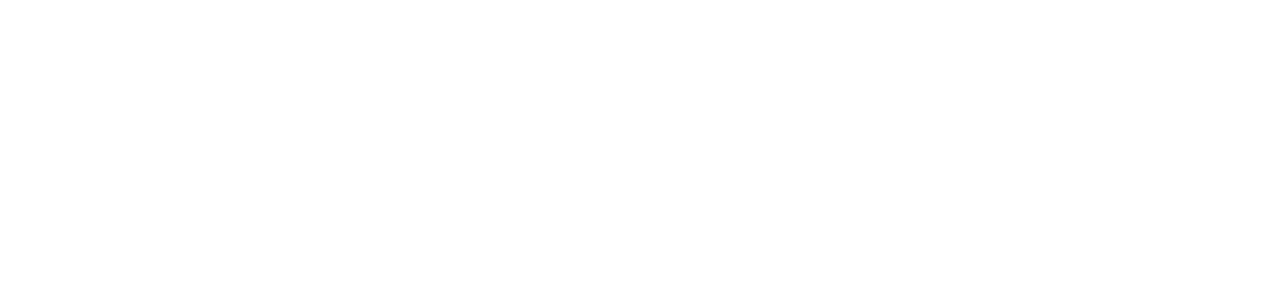
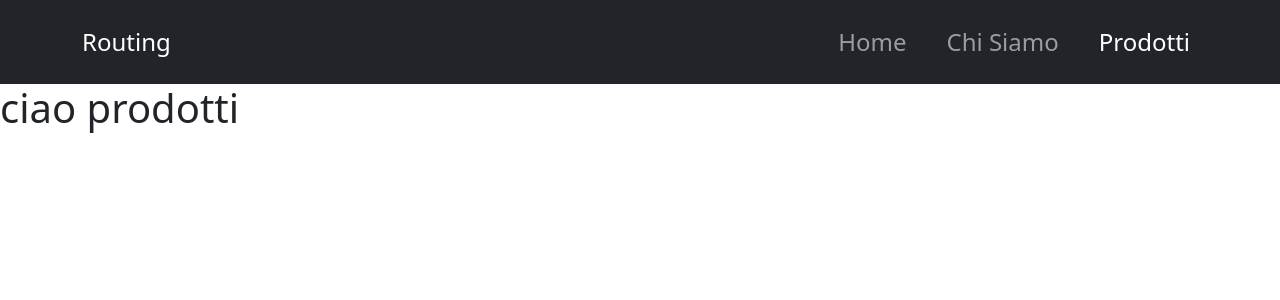
Before and after one commit to gabrieletodaroo9/react-router, a React (Vite) app: page /products in a window 1280 px wide. Shown: the top 300 px of the page. Built offline with nearby package versions, Linux system fonts and the light colour scheme; the HTML template or start-up script is replaced by a standard one.

Commit message:
create rooting for the 3 page

```diff
--- a/index.html
+++ b/index.html
@@ -1,13 +1,15 @@
 <!doctype html>
 <html lang="en">
+
 <head>
   <meta charset="UTF-8" />
-    <link rel="icon" type="image/svg+xml" href="/vite.svg" />
   <meta name="viewport" content="width=device-width, initial-scale=1.0" />
   <title>react-router</title>
 </head>
+
 <body>
   <div id="root"></div>
   <script type="module" src="/src/main.jsx"></script>
 </body>
+
 </html>
--- a/src/App.css
+++ b/src/App.css
@@ -0,0 +1,4 @@
+a {
+    color: white;
+    text-decoration: none;
+}
--- a/src/App.jsx
+++ b/src/App.jsx
@@ -1,10 +1,26 @@
+import { BrowserRouter, Routes, Route } from 'react-router-dom'
 import './App.css'
+import HomePage from './pages/HomePage'
+import DefaultLayout from './layouts/DefaultLayout'
+import ContactsPage from './pages/ContactsPage'
+import ProductsPage from './pages/ProductsPage'
 
 export default function App() {
 
   return (
     <>
+      <BrowserRouter>
+        <Routes>
 
+          <Route element={<DefaultLayout />}>
+            <Route index element={<HomePage />} />
+            <Route path='/contacts' element={<ContactsPage />} />
+            <Route path='/products' element={<ProductsPage />} />
+
+          </Route>
+
+        </Routes>
+      </BrowserRouter>
     </>
   )
 }
--- /dev/null
+++ b/src/components/Header.jsx
@@ -0,0 +1,17 @@
+import { NavLink } from "react-router-dom";
+
+export default function Header() {
+
+    return (
+        <nav className="navbar navbar-expand-lg navbar-dark bg-dark">
+            <div className="container py-2">
+                <NavLink className="navbar-brand fs-4" to="/">Routing </NavLink>
+                <div className="navbar-nav fs-4 gap-4">
+                    <NavLink className="nav-link" to="/">Home</NavLink>
+                    <NavLink className="nav-link" to="/contacts">Chi Siamo</NavLink>
+                    <NavLink className="nav-link" to="/products">Prodotti</NavLink>
+                </div>
+            </div>
+        </nav>
+    )
+}
--- /dev/null
+++ b/src/layouts/DefaultLayout.jsx
@@ -0,0 +1,21 @@
+import { Outlet } from "react-router-dom";
+import Header from "../components/Header";
+
+export default function DefaultLayout() {
+
+    return (
+        <>
+            <Header />
+            <Outlet />
+            <footer>
+                <div className="container">
+                    <div className="row">
+                        <div className="col"></div>
+                        <div className="col"></div>
+                        <div className="col"></div>
+                    </div>
+                </div>
+            </footer>
+        </>
+    )
+}
--- /dev/null
+++ b/src/pages/ContactsPage.jsx
@@ -0,0 +1,10 @@
+export default function ContactsPage() {
+
+
+    return (
+        <>
+            <h1>ciao contatti</h1>
+
+        </>
+    )
+}
--- /dev/null
+++ b/src/pages/HomePage.jsx
@@ -0,0 +1,10 @@
+export default function HomePage() {
+
+
+    return (
+        <>
+            <h1>ciao amici</h1>
+
+        </>
+    )
+}
--- /dev/null
+++ b/src/pages/ProductsPage.jsx
@@ -0,0 +1,10 @@
+export default function ProductsPage() {
+
+
+    return (
+        <>
+            <h1>ciao prodotti</h1>
+
+        </>
+    )
+}
```
Lines whose indentation alone changed are shown as unchanged.
